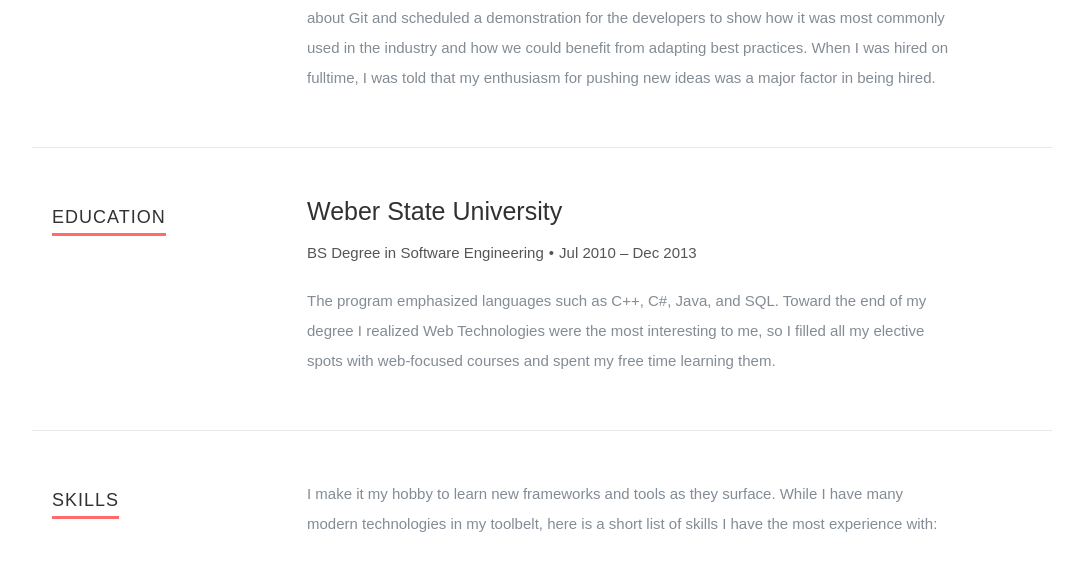
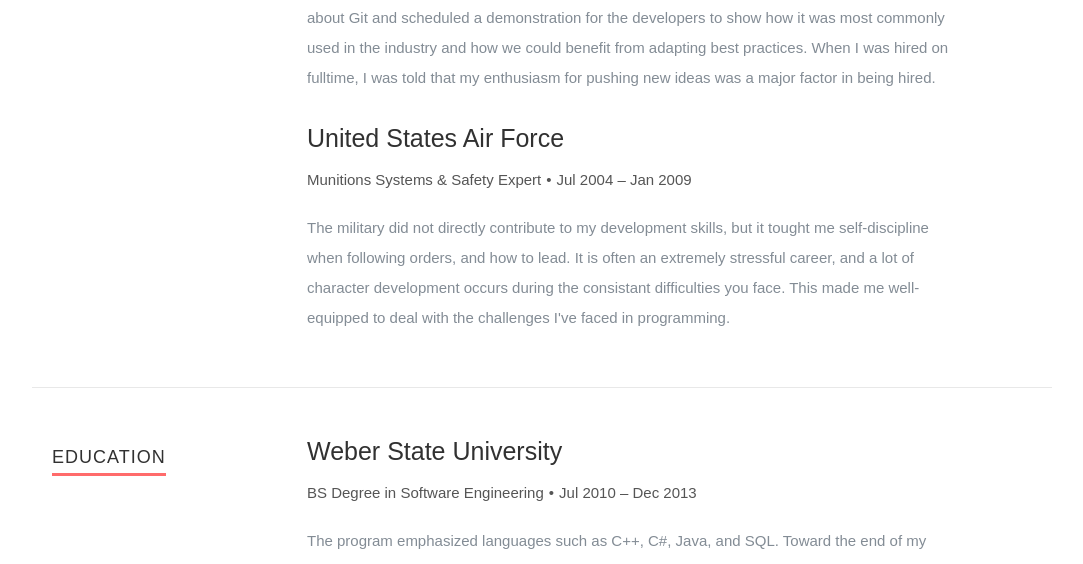
Before and after one commit to Jimmydalecleveland/Jimmydalecleveland.github.io, a Gatsby site: page / in a window 1280 px wide. Shown: the part 2300-2864 px from the top of the page, without its empty margins (98-1181 px from the left). Built offline with nearby package versions, Linux system fonts and the light colour scheme; Gatsby itself is replaced by a stand-in of ours; a web font is replaced by a local one.

Commit message:
Added USAF to work section

```diff
--- a/src/components/Work.js
+++ b/src/components/Work.js
@@ -66,6 +66,26 @@
           </p>
         </div>
       </div>
+
+      <div className="row item">
+        <div className="twelve columns">
+          <h3>United States Air Force</h3>
+          <p className="info">
+            Munitions Systems &amp; Safety Expert
+            <span>&bull;</span>
+            <em className="date">Jul 2004 &ndash; Jan 2009</em>
+          </p>
+
+          <p>
+            The military did not directly contribute to my development skills,
+            but it tought me self-discipline when following orders, and how to
+            lead. It is often an extremely stressful career, and a lot of
+            character development occurs during the consistant difficulties you
+            face. This made me well-equipped to deal with the challenges I've
+            faced in programming.
+          </p>
+        </div>
+      </div>
     </div>
   </div>
 );
```
